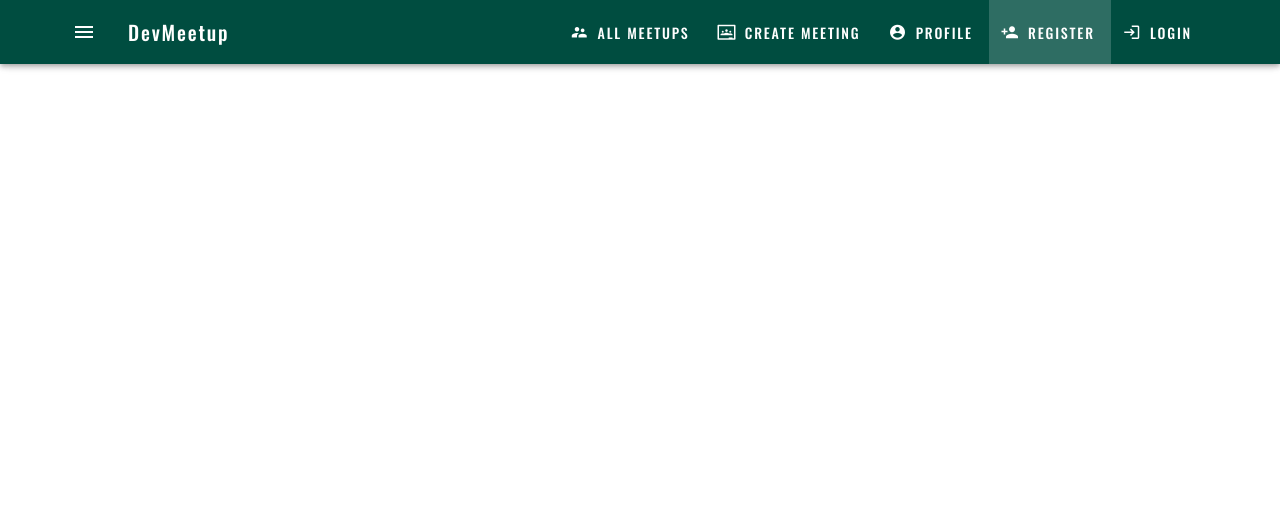
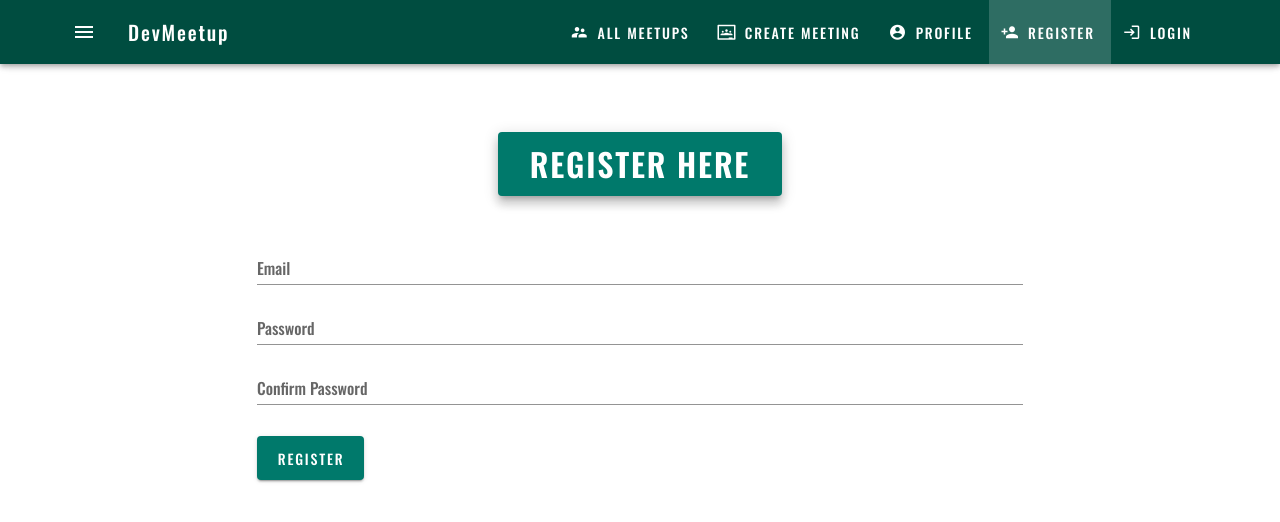
Before and after one commit to Samiul-Ahmed-96/dev-meetup, a Vue app: page /register in a window 1280 px wide. Shown: the top 522 px of the page. Built offline with nearby package versions, Linux system fonts and the light colour scheme.

Commit message:
Added Firebase And Create Register Form

```diff
--- a/package.json
+++ b/package.json
@@ -9,6 +9,7 @@
   },
   "dependencies": {
     "core-js": "^3.8.3",
+    "firebase": "^9.6.11",
     "vue": "^2.6.14",
     "vue-router": "^3.5.1",
     "vuetify": "^2.6.0",
--- a/src/components/CreateMeeting/CreateMeeting.vue
+++ b/src/components/CreateMeeting/CreateMeeting.vue
@@ -123,6 +123,7 @@ export default {
         date: this.date,
       };
       this.$store.dispatch("createMeetup", meetUpdata);
+      this.$router.push("/meetups");
     },
   },
   computed: {
--- /dev/null
+++ b/src/components/Register/Register.vue
@@ -0,0 +1,80 @@
+<template>
+  <v-container>
+    <div class="heading text-center">
+      <h1
+        class="
+          teal
+          darken-2
+          d-inline-block
+          elevation-8
+          py-2
+          px-8
+          rounded
+          my-10
+          white--text
+          text-uppercase
+          font-weight-bold
+        "
+      >
+        Register Here
+      </h1>
+    </div>
+    <v-row>
+      <v-col md="8" sm="12" offset-md="2">
+        <form @submit.prevent="onRegister">
+          <div>
+            <v-text-field
+              class="mb-4"
+              label="Email"
+              type="email"
+              hide-details="auto"
+              v-model="email"
+            ></v-text-field>
+          </div>
+          <div>
+            <v-text-field
+              class="mb-4"
+              label="Password"
+              type="password"
+              hide-details="auto"
+              v-model="password"
+            ></v-text-field>
+          </div>
+          <div>
+            <v-text-field
+              class="mb-4"
+              label="Confirm Password"
+              type="password"
+              hide-details="auto"
+              v-model="passwordConfirm"
+            ></v-text-field>
+          </div>
+          <!-- <v-btn  outlined text class="mt-8  teal--text d-block" to="/login"
+            >Already Register ?</v-btn
+          > -->
+          <v-btn type="submit" large class="mt-4 teal darken-2 white--text"
+            >Register</v-btn
+          >
+        </form>
+      </v-col>
+    </v-row>
+  </v-container>
+</template>
+
+<script>
+export default {
+  name: "Register-area",
+  data(){
+      return{
+          email:'',
+          password:'',
+          passwordConfirm:''
+      }
+  },
+  methods:{
+      onRegister(){
+          console.log(this.email,this.password,this.passwordConfirm);
+      }
+  }
+};
+</script>
--- a/src/main.js
+++ b/src/main.js
@@ -1,8 +1,9 @@
-import Vue from 'vue'
-import App from './App.vue'
-import router from './router'
-import store from './store'
-import vuetify from './plugins/vuetify'
+import * as firebase from "firebase/app";
+import Vue from 'vue';
+import App from './App.vue';
+import vuetify from './plugins/vuetify';
+import router from './router';
+import store from './store';
 
 Vue.config.productionTip = false
 
@@ -10,5 +11,15 @@ new Vue({
   router,
   store,
   vuetify,
-  render: h => h(App)
+  render: h => h(App),
+  created(){
+    firebase.initializeApp({
+      apiKey: "AIzaSyCNO9hs3rDE1phBcggGzZo-Xlfl8yCsTtw",
+      authDomain: "devmeetup-6a192.firebaseapp.com",
+      projectId: "devmeetup-6a192",
+      storageBucket: "devmeetup-6a192.appspot.com",
+      messagingSenderId: "839667993486",
+      appId: "1:839667993486:web:88e8b3ba5e381d9e7e72df"
+    })
+  }
 }).$mount('#app')
--- a/src/router/index.js
+++ b/src/router/index.js
@@ -3,6 +3,7 @@ import VueRouter from 'vue-router';
 import CreateMeeting from '../components/CreateMeeting/CreateMeeting.vue';
 import Home from '../components/Home/Home.vue';
 import Meetups from '../components/Meetups/Meetups.vue';
+import Register from '../components/Register/Register.vue';
 import SingleMeetup from '../components/SingleMeetup/SingleMeetup.vue';
 Vue.use(VueRouter)
 
@@ -28,6 +29,11 @@ const routes = [
     name: 'CreateMeeting',
     component: CreateMeeting
   },
+  {
+    path: '/register',
+    name: 'register',
+    component: Register
+  },
 
 ]
 
```
Also changed, not shown: 1 other file (tests, documents, lock files or other folders).
